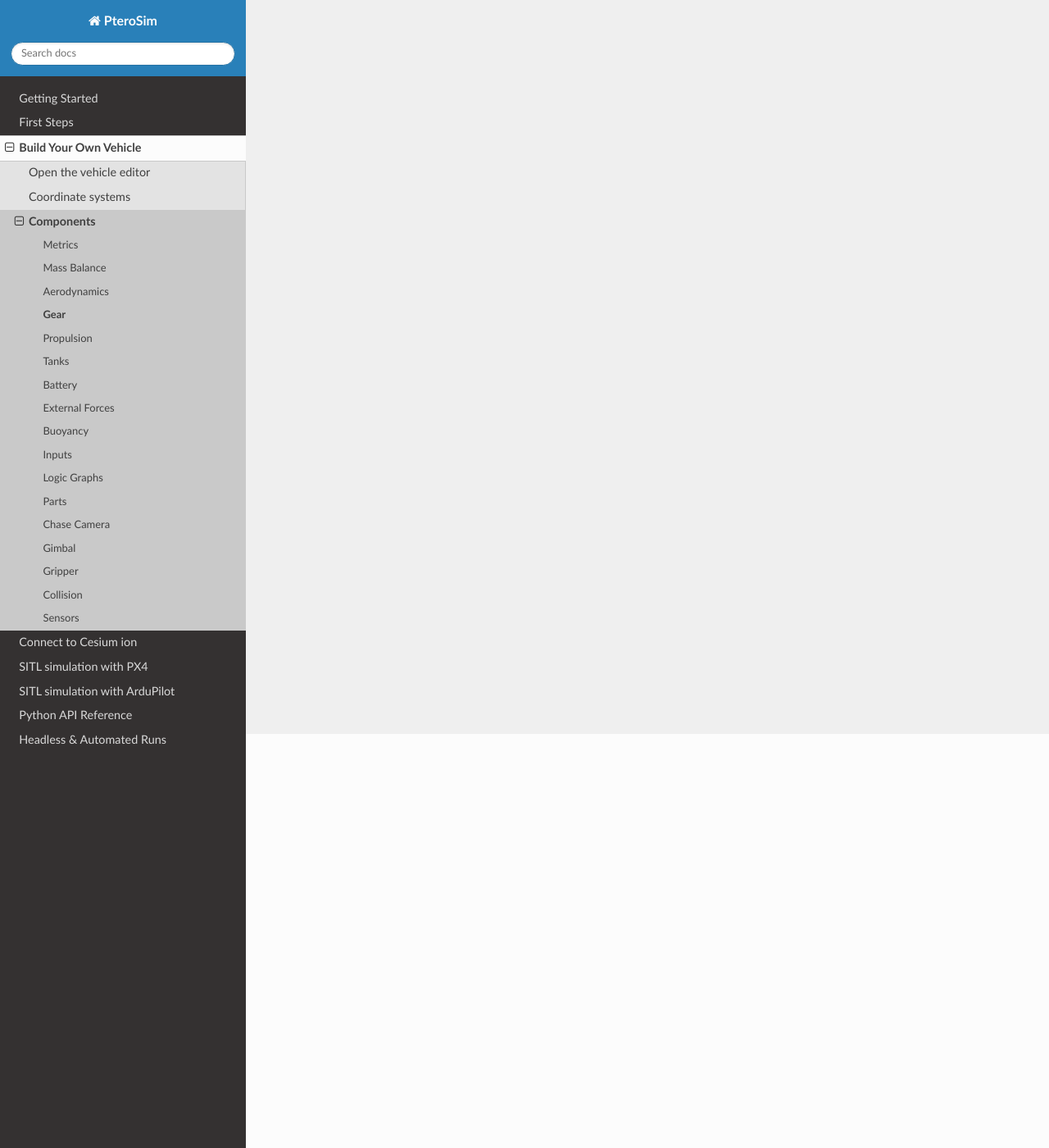
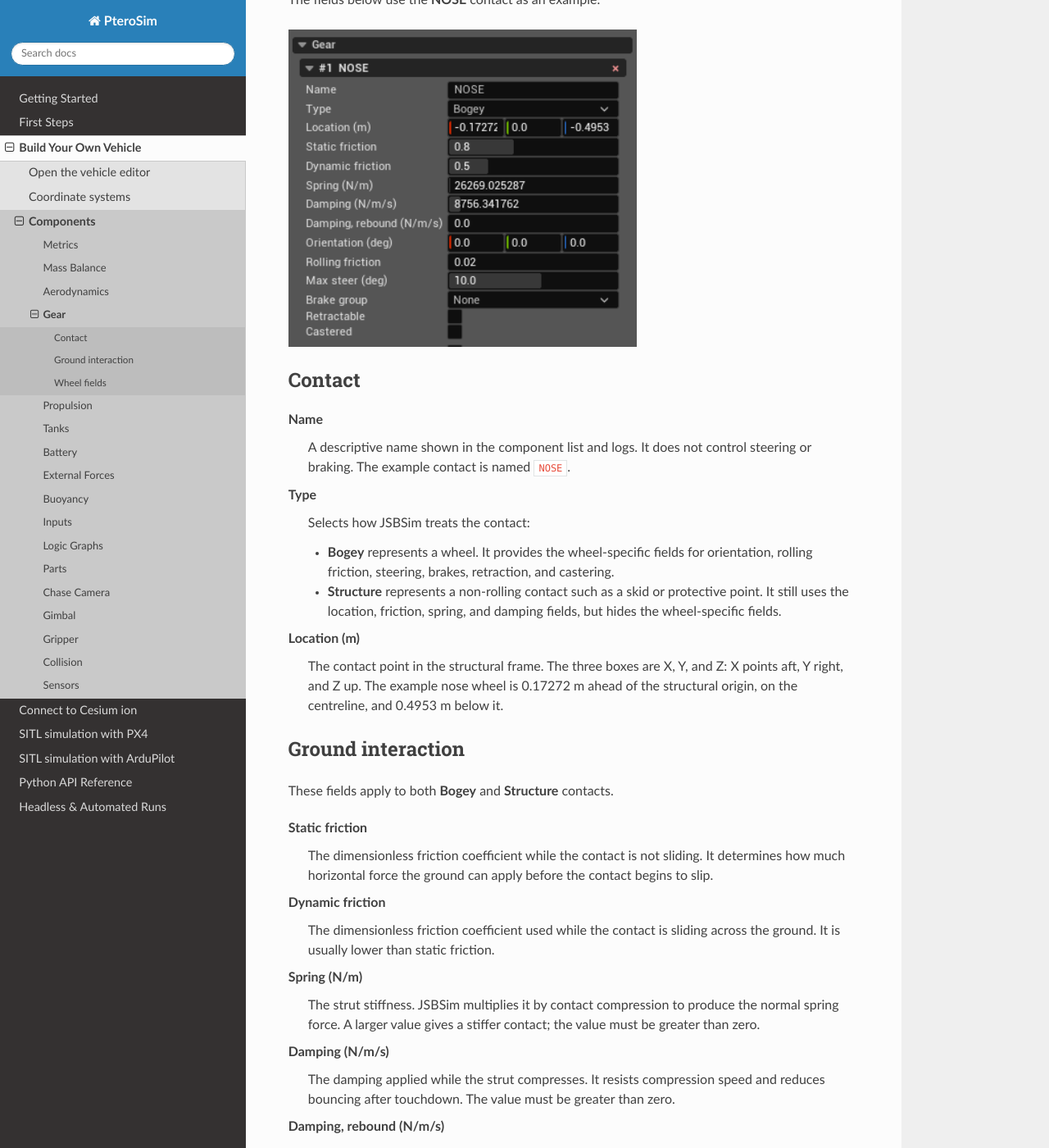
Before and after one commit to AlexanderRex/PteroSimDocs, a Sphinx documentation site: the page built from docs/source/editor/gear.rst, in a window 1280 px wide and 1400 px high, scrolled down 505 px. Shown: the whole window at 82% size. Built offline with Sphinx 7.4.7 and the Read the Docs theme 3.1.0, drawn with Linux system fonts in a browser that asks for light colours; some of the changed text lies outside the part shown.

Commit message:
Document vehicle gear contacts

```diff
--- a/docs/source/editor/gear.rst
+++ b/docs/source/editor/gear.rst
@@ -1,4 +1,104 @@
 Gear
 ====
 
-Work in progress.
+Gear defines the points where the aircraft touches the ground. Each contact has
+its own position, suspension, and friction. Wheel contacts can also steer,
+brake, retract, or caster.
+
+An aircraft can have many separate Gear components. A tricycle aircraft
+normally has independent nose, left-main, and right-main contacts; additional
+contacts can represent skids, a tail bumper, or wingtip protection.
+
+.. image:: ../Images/editor_gear_contacts.png
+   :alt: Separate Gear components on one aircraft
+   :class: no-float-left
+
+The fields below use the **NOSE** contact as an example.
+
+.. image:: ../Images/editor_gear_nose.png
+   :alt: Nose-wheel Gear component in the vehicle editor
+   :class: no-float-left
+
+Contact
+-------
+
+**Name**
+   A descriptive name shown in the component list and logs. It does not control
+   steering or braking. The example contact is named ``NOSE``.
+
+**Type**
+   Selects how JSBSim treats the contact:
+
+   * **Bogey** represents a wheel. It provides the wheel-specific fields for
+     orientation, rolling friction, steering, brakes, retraction, and
+     castering.
+   * **Structure** represents a non-rolling contact such as a skid or protective
+     point. It still uses the location, friction, spring, and damping fields,
+     but hides the wheel-specific fields.
+
+**Location (m)**
+   The contact point in the structural frame. The three boxes are X, Y, and Z:
+   X points aft, Y right, and Z up. The example nose wheel is 0.17272 m ahead
+   of the structural origin, on the centreline, and 0.4953 m below it.
+
+Ground interaction
+------------------
+
+These fields apply to both **Bogey** and **Structure** contacts.
+
+**Static friction**
+   The dimensionless friction coefficient while the contact is not sliding.
+   It determines how much horizontal force the ground can apply before the
+   contact begins to slip.
+
+**Dynamic friction**
+   The dimensionless friction coefficient used while the contact is sliding
+   across the ground. It is usually lower than static friction.
+
+**Spring (N/m)**
+   The strut stiffness. JSBSim multiplies it by contact compression to produce
+   the normal spring force. A larger value gives a stiffer contact; the value
+   must be greater than zero.
+
+**Damping (N/m/s)**
+   The damping applied while the strut compresses. It resists compression
+   speed and reduces bouncing after touchdown. The value must be greater than
+   zero.
+
+**Damping, rebound (N/m/s)**
+   The damping applied while the strut extends again. A value of zero tells
+   JSBSim to use the compression damping value for rebound as well.
+
+Wheel fields
+------------
+
+The following fields appear only when **Type** is **Bogey**.
+
+**Orientation (deg)**
+   The strut-axis orientation as roll, pitch, and yaw in the aircraft model's
+   coordinates. These are JSBSim angles, not an Unreal Engine rotation. The
+   three zeroes in the example use the default orientation.
+
+**Rolling friction**
+   The dimensionless resistance while the wheel rolls. This is separate from
+   sliding friction and is normally much smaller; the example uses ``0.02``.
+
+**Max steer (deg)**
+   The maximum steering angle commanded for this wheel. Zero makes it
+   non-steerable. The example nose wheel can steer up to 10 degrees.
+
+**Brake group**
+   Selects which brake command acts on this wheel. **None** leaves the contact
+   unbraked. Left and right main wheels are normally assigned to their
+   corresponding brake groups; the example nose wheel uses **None**.
+
+**Retractable**
+   Makes the contact follow the landing-gear up/down command. Leave it cleared
+   for fixed landing gear.
+
+**Castered**
+   Makes the wheel swivel freely like a trolley wheel and ignore steering
+   commands. Leave it cleared for a nose wheel controlled by **Max steer**.
+
+The × in a contact header removes that Gear component when the aircraft has
+another contact. PteroSim keeps at least one contact in the model.
```
Also changed, not shown: docs/source/Images/editor_gear_contacts.png (added), docs/source/Images/editor_gear_nose.png (added).
